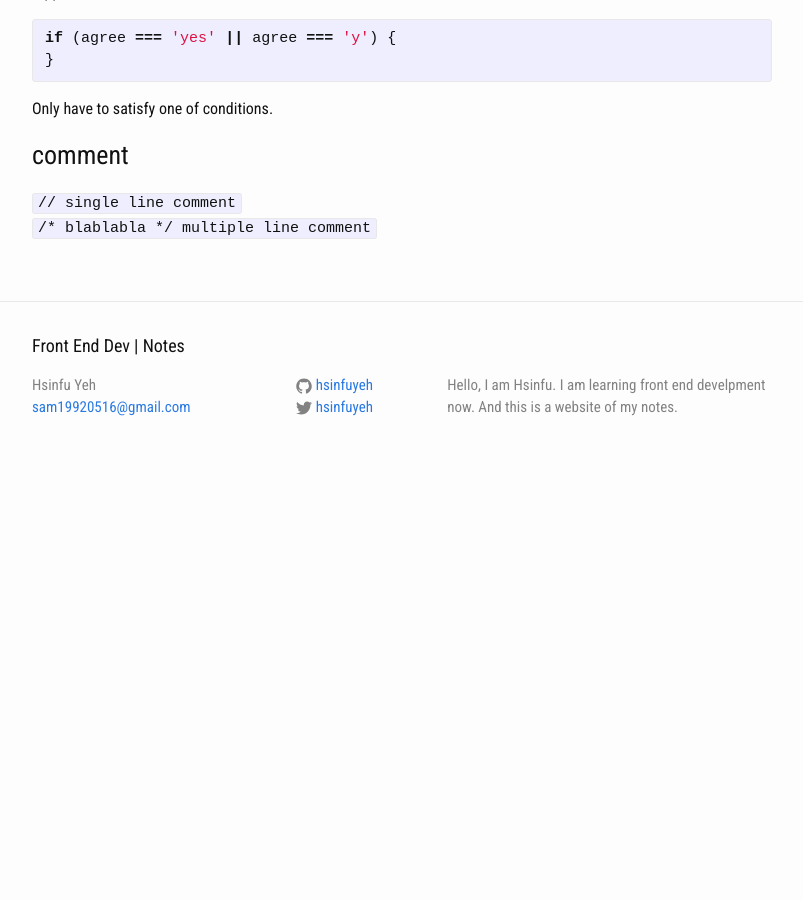
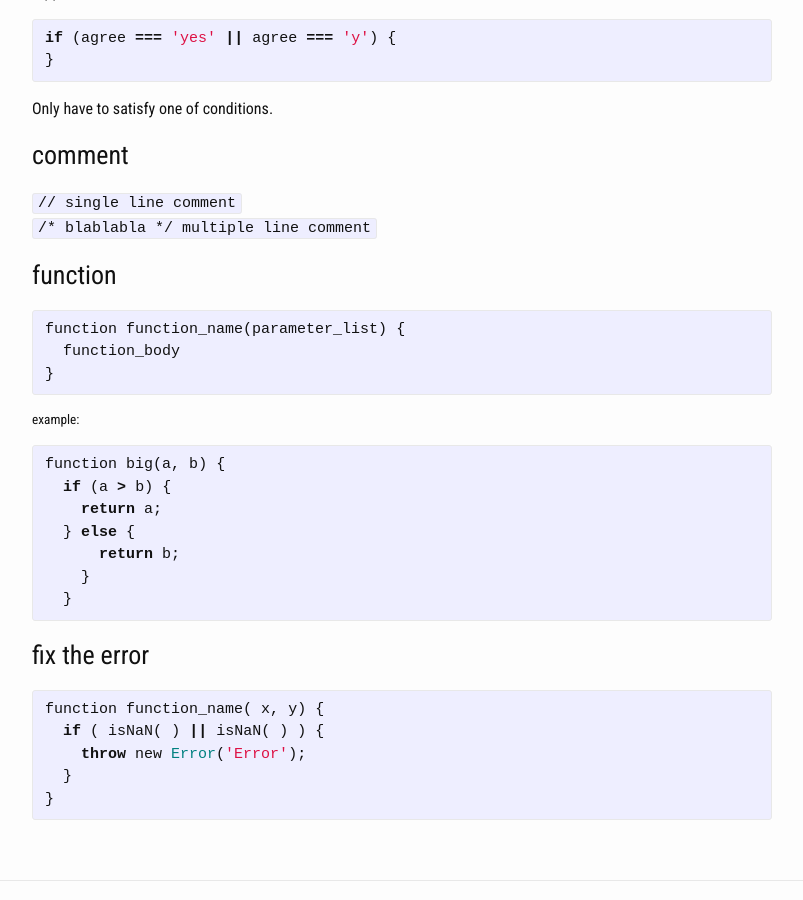
Before and after one commit to hsinfuyeh/hsinfuyeh.github.io, a Jekyll site: the page built from _posts/2016-04-07-javascript-syntax-note.markdown, in a window 1280 px wide and 900 px high, scrolled down 1958 px. Shown: the whole window, without its empty margins (238-1041 px from the left). Built offline with Jekyll 4.4.1, drawn with Linux system fonts in a browser that asks for light colours; before the commit the page ends 2437 px from its top, so only the background shows below that.

Commit message:
add notes

```diff
--- a/_posts/2016-04-07-javascript-syntax-note.markdown
+++ b/_posts/2016-04-07-javascript-syntax-note.markdown
@@ -91,6 +91,34 @@ Only have to satisfy one of conditions.
 `// single line comment`<br>
 `/* blablabla */ multiple line comment`
 
+<h3>function</h3>
+{% highlight ruby %}
+function function_name(parameter_list) {
+  function_body
+}
+{% endhighlight %}
+<h5>example:</h5>
+{% highlight ruby %}
+function big(a, b) {
+  if (a > b) {
+    return a;
+  } else {
+      return b;
+    }
+  }
+{% endhighlight %}
+
+<h3>fix the error</h3>
+{% highlight ruby %}
+function function_name( x, y) {
+  if ( isNaN( ) || isNaN( ) ) {
+    throw new Error('Error');
+  }
+}
+{% endhighlight %}
+
+
+
 
 
 
```
